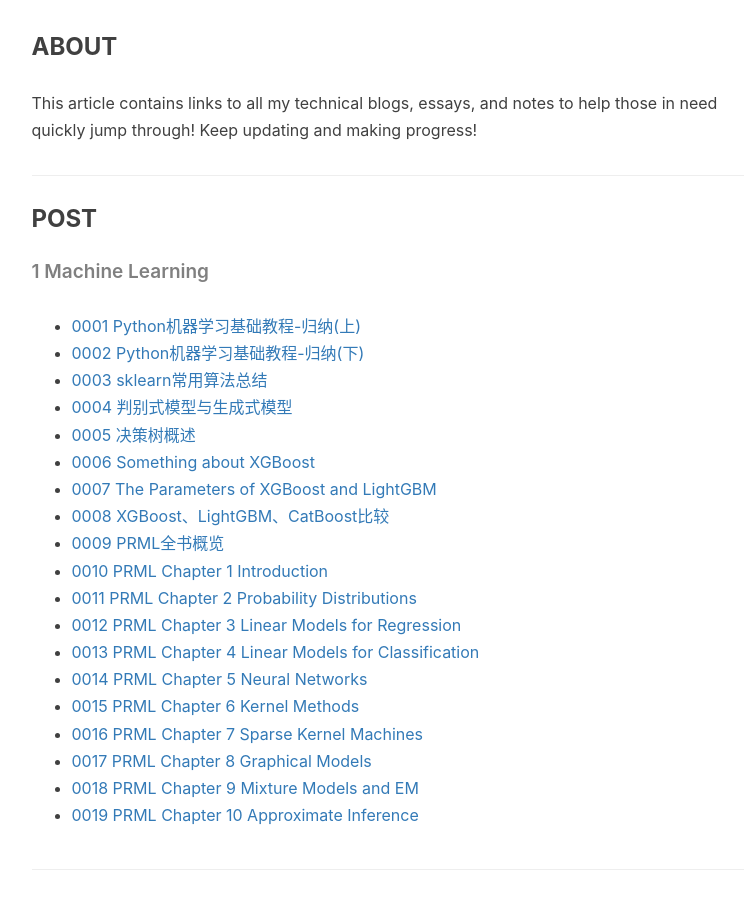
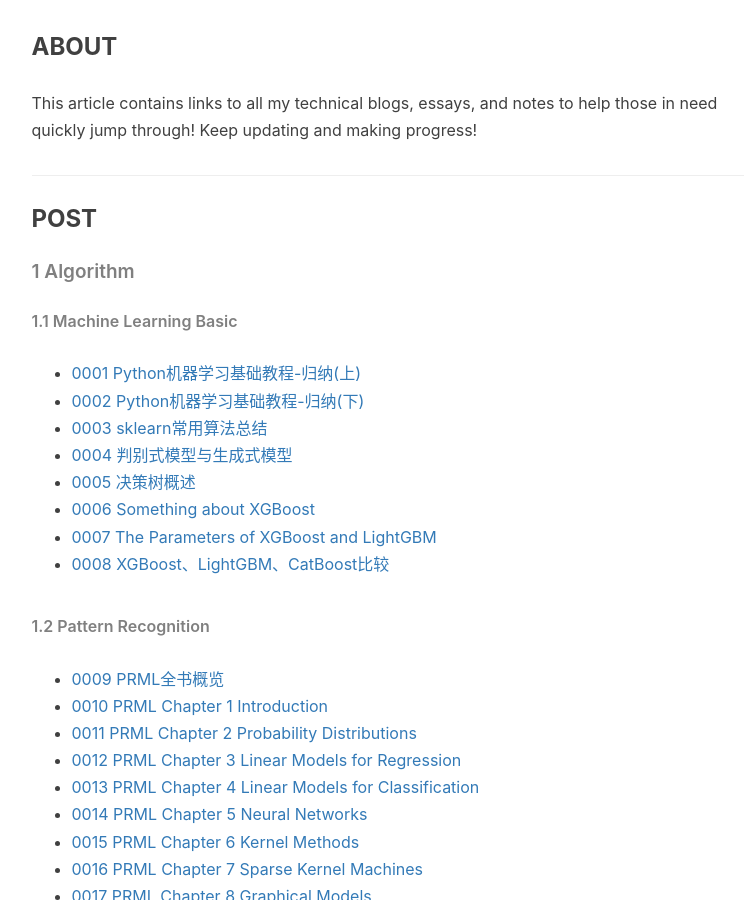
Before and after one commit to ZaccWu/ZaccWu.github.io, a Jekyll site: the page built from list.html, in a window 1280 px wide and 900 px high, scrolled down 434 px. Shown: the whole window, without its empty margins (136-883 px from the left). Built offline with Jekyll 4.4.1, drawn with Linux system fonts in a browser that asks for light colours; nearby versions of some CDN libraries; comment, search, counter and statistics services are not loaded.

Commit message:
Update list.html

```diff
--- a/list.html
+++ b/list.html
@@ -21,7 +21,8 @@
     <hr>
 <h3>POST</h3>
 
-<h5>1 Machine Learning</h5>
+<h5>1 Algorithm</h5>
+    <h6>1.1 Machine Learning Basic</h6>
     <p>
     <ul>
     <li><a href="https://tinky2013.github.io/2019/04/08/Python%E6%9C%BA%E5%99%A8%E5%AD%A6%E4%B9%A0%E5%9F%BA%E7%A1%80%E6%95%99%E7%A8%8B-%E5%BD%92%E7%BA%B3(%E4%B8%8A)/">0001 Python机器学习基础教程-归纳(上)</a> </li>
@@ -32,6 +33,12 @@
     <li><a href="https://tinky2013.github.io/2019/08/30/Something-about-XGBoost/">0006 Something about XGBoost</a></li>
     <li><a href="https://tinky2013.github.io/2019/08/31/The-Parameters-of-XGBoost-and-LightGBM/">0007 The Parameters of XGBoost and LightGBM</a></li>
     <li><a href="https://tinky2013.github.io/2019/09/04/XGBoost-LightBGM-CatBoost%E6%AF%94%E8%BE%83/">0008 XGBoost、LightGBM、CatBoost比较</a></li>
+    </ul>
+    </p>
+
+    <h6>1.2 Pattern Recognition</h6>
+    <p>
+    <ul>
     <li><a href="https://tinky2013.github.io/2019/09/05/PRML%E5%85%A8%E4%B9%A6%E6%A6%82%E8%A7%88/">0009 PRML全书概览</a></li>
     <li><a href="https://tinky2013.github.io/2019/09/06/PRML-Chapter-1-Introduction/">0010 PRML Chapter 1 Introduction</a></li>
     <li><a href="https://tinky2013.github.io/2019/09/09/PRML-Chapter-2-Probability-Distributions/">0011 PRML Chapter 2 Probability Distributions</a></li>
```
